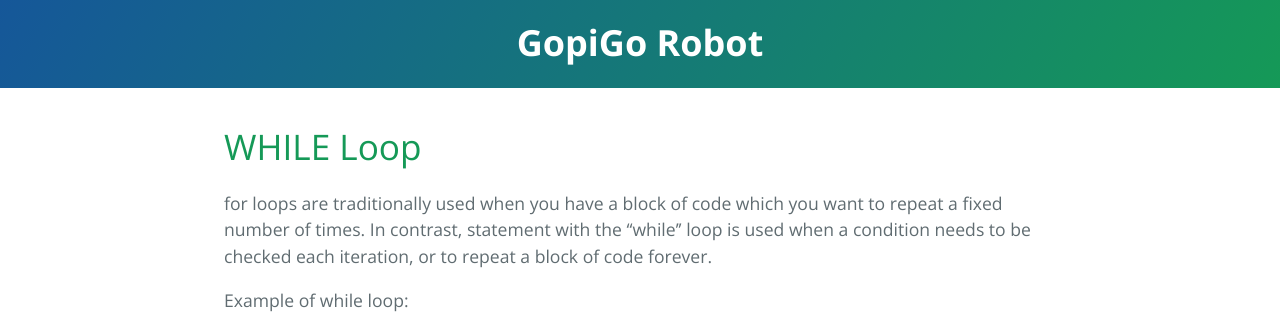
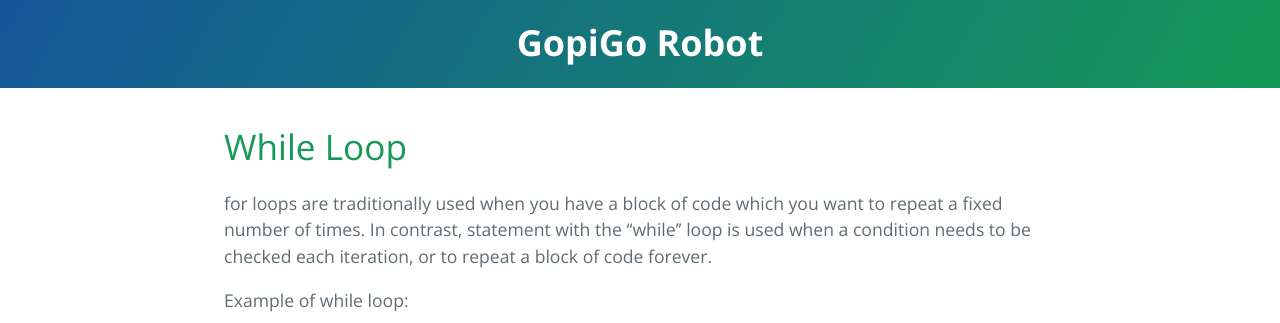
Before and after one commit to GeunYoungPark/GeunYoungPark.github.io, a Jekyll site: the page built from _posts/2019-03-20-python3.md, in a window 1280 px wide. Shown: the top 323 px of the page. Built offline with Jekyll 4.4.1, drawn with Linux system fonts in a browser that asks for light colours; some of the changed lines change nothing that is shown.

Commit message:
day3 change

```diff
--- a/_posts/2019-03-30-python3.md
+++ b/_posts/2019-03-20-python3.md
@@ -1,12 +1,13 @@
 ---
 layout: default
-title:  "whuile loop"
-date:   2019-03-30
+title:  "While loop"
+date:   2019-03-20
 categories: gopigo
 mathjax: true
 ---
 
-# WHILE Loop
+
+# While Loop
 
 for loops are traditionally used when you have a block of code which you want to repeat a fixed number of times. In contrast, statement with the ''while'' loop is used when a condition needs to be checked each iteration, or to repeat a block of code forever.
 
```
